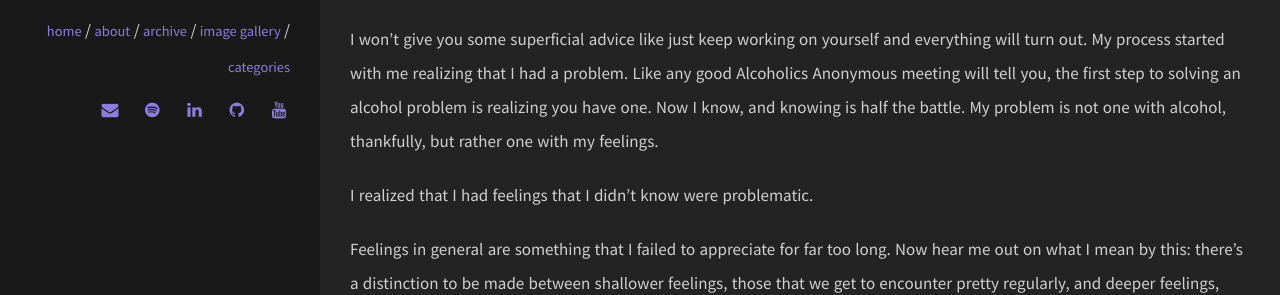
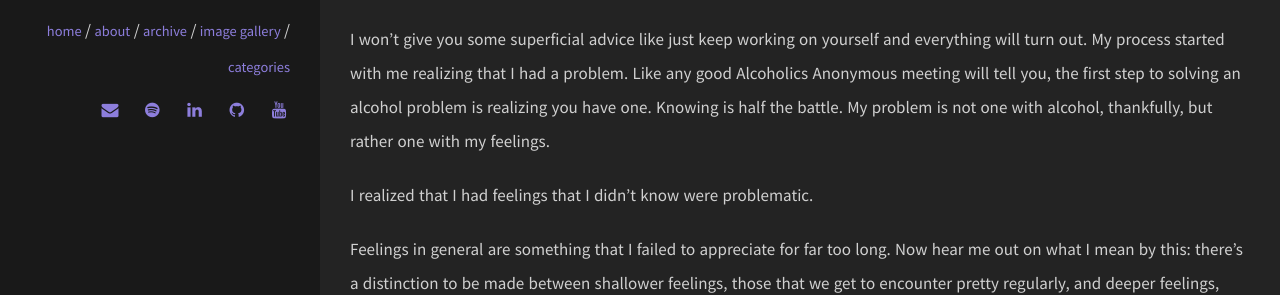
Before and after one commit to uynitsuj/uynitsuj.github.io, a Jekyll site: the page built from _posts/2021-10-04-feelings.md, in a window 1280 px wide. Shown: the part 743-1038 px from the top of the page. Built offline with Jekyll 4.4.1, drawn with Linux system fonts in a browser that asks for light colours.

Commit message:
Update 2021-10-04-feelings.md

```diff
--- a/_posts/2021-10-04-feelings.md
+++ b/_posts/2021-10-04-feelings.md
@@ -8,7 +8,7 @@ One of my close friends was struggling through a rough patch recently. So as any
 
 It would be massively irresponsible for me to suggest that you can improve let alone 180 yourself by following my words. It goes without saying that everyone must deal with their own problems and fight their own demons differently. I do believe however that this experience is common enough that this can impact people. There are also definitely people more experienced and more wise, and this is nothing new or novel so it is a certainty that many have already actualized this advice successfully, in which case I’m extremely happy for you. But I believe there might still be something in this for you to take away, because this process in its essence is one of perpetual self-examination. I am sometimes but not always examining myself, because it is an easy thing to forget to do. I am sometimes but not always improving myself, because I am only human. One must, funnily enough, examine themselves on whether they are examining themselves frequently enough. Sometimes what we need is a little reminder. That will undoubtedly include me returning to these words later in my life to receive that reminder.
 
-I won’t give you some superficial advice like just keep working on yourself and everything will turn out. My process started with me realizing that I had a problem. Like any good Alcoholics Anonymous meeting will tell you, the first step to solving an alcohol problem is realizing you have one. Now I know, and knowing is half the battle. My problem is not one with alcohol, thankfully, but rather one with my feelings.
+I won’t give you some superficial advice like just keep working on yourself and everything will turn out. My process started with me realizing that I had a problem. Like any good Alcoholics Anonymous meeting will tell you, the first step to solving an alcohol problem is realizing you have one. Knowing is half the battle. My problem is not one with alcohol, thankfully, but rather one with my feelings.
 
 I realized that I had feelings that I didn’t know were problematic.
 
```
